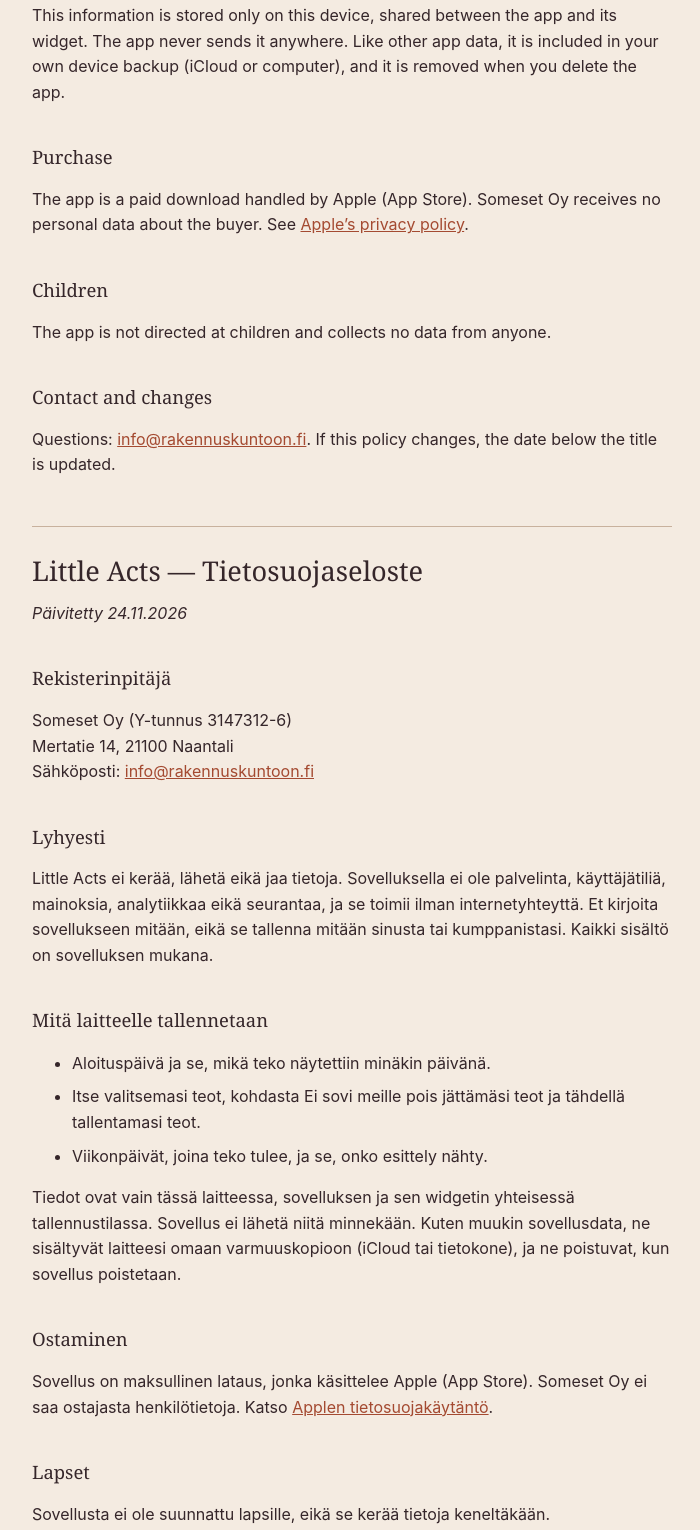
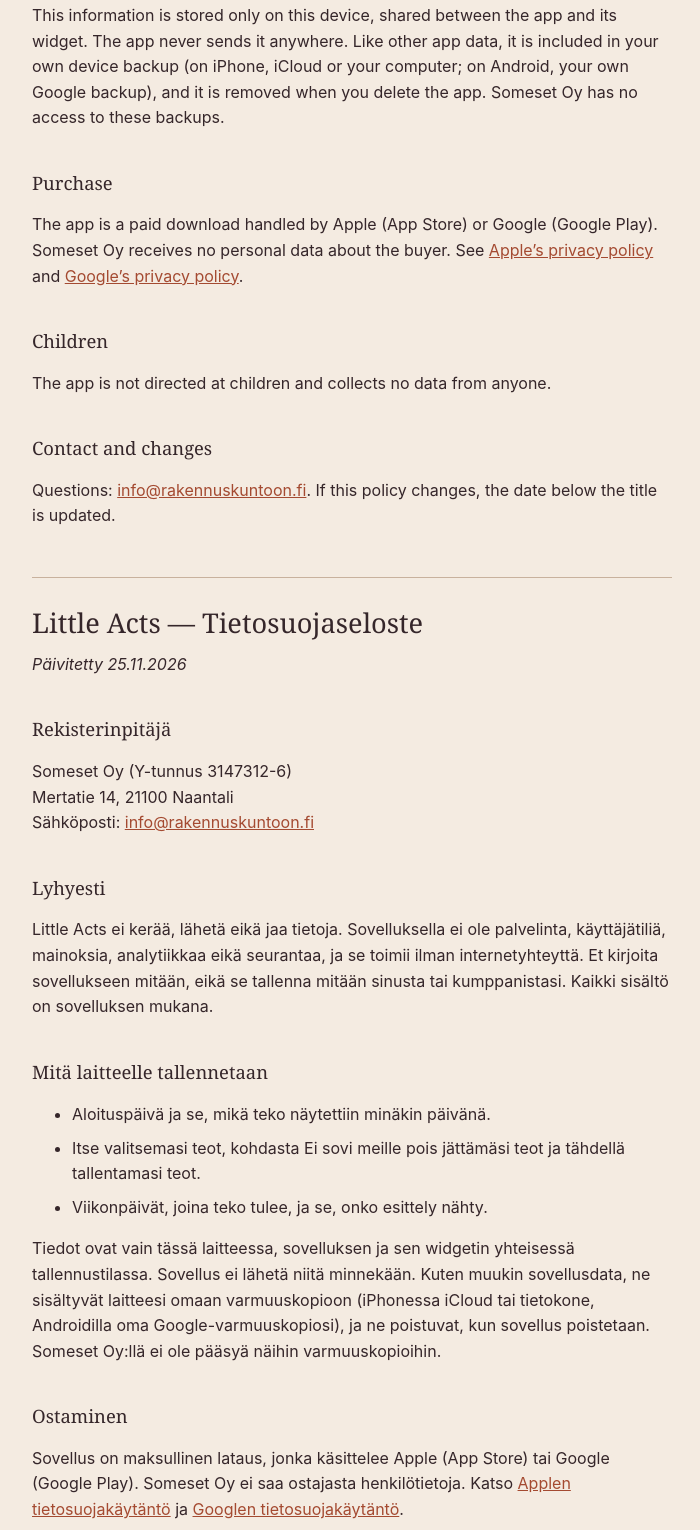
Before and after one commit to 58smdstjdt-sys/ohimennen-tuki, a plain HTML site: page privacy.html in a window 1280 px wide. Shown: the part 745-2275 px from the top of the page, without its empty margins (288-988 px from the left). Drawn offline with Linux system fonts and the light colour scheme.

Commit message:
Tietosuojaseloste: Android (Google-varmuuskopio, Google Play -osto)
Co-Authored-By: Claude Opus 5.5 <noreply@anthropic.com>

```diff
--- a/privacy.html
+++ b/privacy.html
@@ -27,7 +27,7 @@
   <p class="lang"><a href="#en">English</a> · <a href="#fi">Suomi</a></p>
   <section id="en" lang="en">
     <h1>Little Acts — Privacy Policy</h1>
-    <p><em>Updated 24 November 2026</em></p>
+    <p><em>Updated 25 November 2026</em></p>
     <h2>Controller</h2>
     <p>Someset Oy (Business ID 3147312-6)<br>Mertatie 14, 21100 Naantali, Finland<br>Email: <a href="mailto:info@rakennuskuntoon.fi">info@rakennuskuntoon.fi</a></p>
     <h2>In short</h2>
@@ -38,9 +38,9 @@
       <li>Acts you chose yourself, acts you marked “Not for us” and acts you saved with the star.</li>
       <li>The weekdays you chose for new acts, and whether you have seen the introduction.</li>
     </ul>
-    <p>This information is stored only on this device, shared between the app and its widget. The app never sends it anywhere. Like other app data, it is included in your own device backup (iCloud or computer), and it is removed when you delete the app.</p>
+    <p>This information is stored only on this device, shared between the app and its widget. The app never sends it anywhere. Like other app data, it is included in your own device backup (on iPhone, iCloud or your computer; on Android, your own Google backup), and it is removed when you delete the app. Someset Oy has no access to these backups.</p>
     <h2>Purchase</h2>
-    <p>The app is a paid download handled by Apple (App Store). Someset Oy receives no personal data about the buyer. See <a href="https://www.apple.com/legal/privacy/">Apple’s privacy policy</a>.</p>
+    <p>The app is a paid download handled by Apple (App Store) or Google (Google Play). Someset Oy receives no personal data about the buyer. See <a href="https://www.apple.com/legal/privacy/">Apple’s privacy policy</a> and <a href="https://policies.google.com/privacy">Google’s privacy policy</a>.</p>
     <h2>Children</h2>
     <p>The app is not directed at children and collects no data from anyone.</p>
     <h2>Contact and changes</h2>
@@ -49,7 +49,7 @@
   <hr />
   <section id="fi" lang="fi">
     <h1>Little Acts — Tietosuojaseloste</h1>
-    <p><em>Päivitetty 24.11.2026</em></p>
+    <p><em>Päivitetty 25.11.2026</em></p>
     <h2>Rekisterinpitäjä</h2>
     <p>Someset Oy (Y-tunnus 3147312-6)<br>Mertatie 14, 21100 Naantali<br>Sähköposti: <a href="mailto:info@rakennuskuntoon.fi">info@rakennuskuntoon.fi</a></p>
     <h2>Lyhyesti</h2>
@@ -60,9 +60,9 @@
       <li>Itse valitsemasi teot, kohdasta Ei sovi meille pois jättämäsi teot ja tähdellä tallentamasi teot.</li>
       <li>Viikonpäivät, joina teko tulee, ja se, onko esittely nähty.</li>
     </ul>
-    <p>Tiedot ovat vain tässä laitteessa, sovelluksen ja sen widgetin yhteisessä tallennustilassa. Sovellus ei lähetä niitä minnekään. Kuten muukin sovellusdata, ne sisältyvät laitteesi omaan varmuuskopioon (iCloud tai tietokone), ja ne poistuvat, kun sovellus poistetaan.</p>
+    <p>Tiedot ovat vain tässä laitteessa, sovelluksen ja sen widgetin yhteisessä tallennustilassa. Sovellus ei lähetä niitä minnekään. Kuten muukin sovellusdata, ne sisältyvät laitteesi omaan varmuuskopioon (iPhonessa iCloud tai tietokone, Androidilla oma Google-varmuuskopiosi), ja ne poistuvat, kun sovellus poistetaan. Someset Oy:llä ei ole pääsyä näihin varmuuskopioihin.</p>
     <h2>Ostaminen</h2>
-    <p>Sovellus on maksullinen lataus, jonka käsittelee Apple (App Store). Someset Oy ei saa ostajasta henkilötietoja. Katso <a href="https://www.apple.com/fi/legal/privacy/">Applen tietosuojakäytäntö</a>.</p>
+    <p>Sovellus on maksullinen lataus, jonka käsittelee Apple (App Store) tai Google (Google Play). Someset Oy ei saa ostajasta henkilötietoja. Katso <a href="https://www.apple.com/fi/legal/privacy/">Applen tietosuojakäytäntö</a> ja <a href="https://policies.google.com/privacy?hl=fi">Googlen tietosuojakäytäntö</a>.</p>
     <h2>Lapset</h2>
     <p>Sovellusta ei ole suunnattu lapsille, eikä se kerää tietoja keneltäkään.</p>
     <h2>Yhteydenotto ja muutokset</h2>
```
